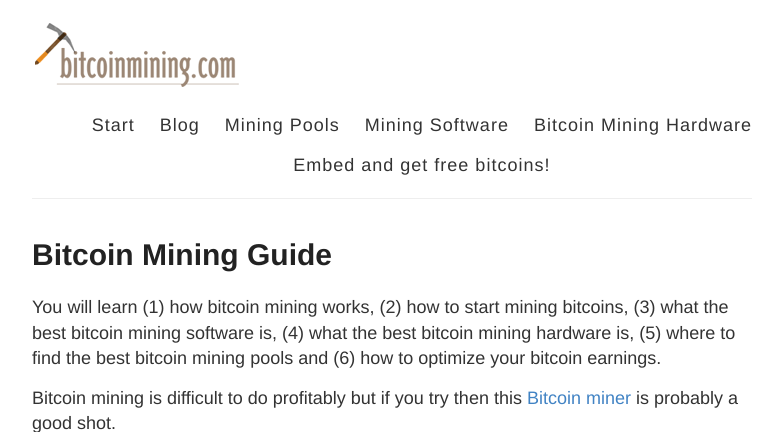
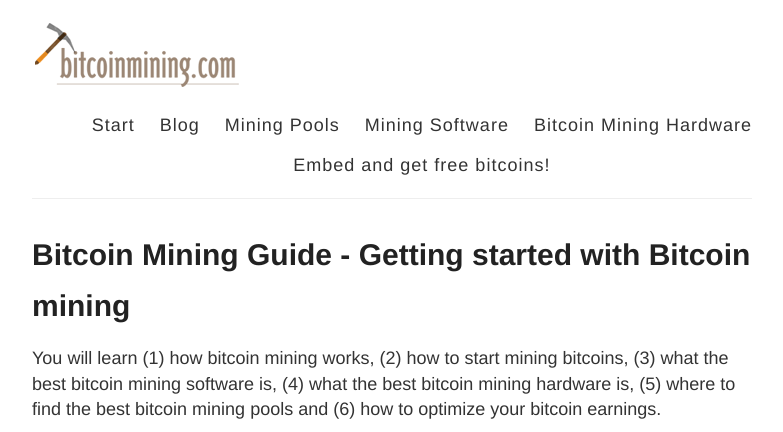
Before and after one commit to vesk4000/bm, a Jekyll site: the page built from getting-started/index.html, in a window 1280 px wide and 900 px high, cut to the strip 0-432 px from the top of the window. Shown: the whole strip, without its empty margins (248-1031 px from the left). Built offline with Jekyll 4.4.1, drawn with Linux system fonts in a browser that asks for light colours; Markdown is read by kramdown in place of the engine named in the settings; a script that is not in the unit is left out.

Commit message:
Update index.html

```diff
--- a/getting-started/index.html
+++ b/getting-started/index.html
@@ -2,7 +2,7 @@
 layout: default
 ---
 
-<h1>Bitcoin Mining Guide</h1>
+<h1>Bitcoin Mining Guide - Getting started with Bitcoin mining</h1>
 You will learn (1) how bitcoin mining works, (2) how to start mining bitcoins, (3) what the best bitcoin mining software is, (4) what the best bitcoin mining hardware is, (5) where to find the best bitcoin mining pools and (6) how to optimize your bitcoin earnings.
 <p>Bitcoin mining is difficult to do profitably but if you try then this <a href="http://www.runtogold.com/bitcoinminer">Bitcoin miner</a> is probably a good shot.
 <iframe width="700" height="394" src="https://www.youtube.com/embed/GmOzih6I1zs" frameborder="0" allowfullscreen></iframe>
```
